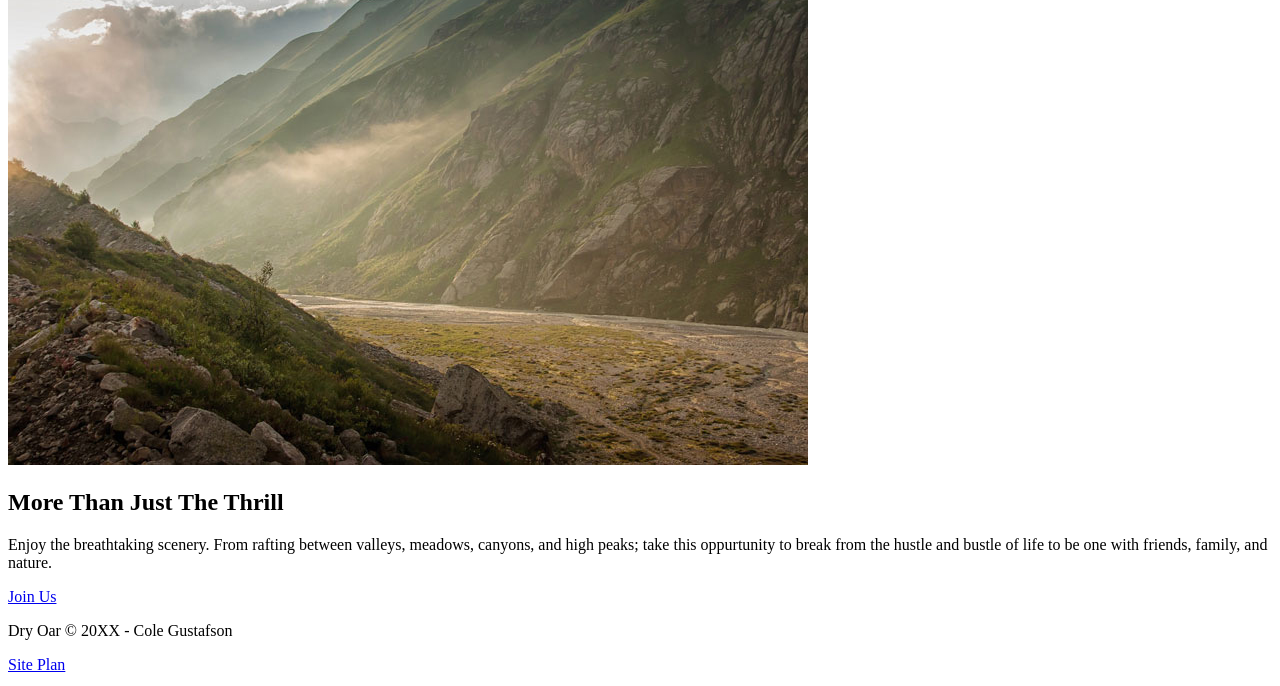
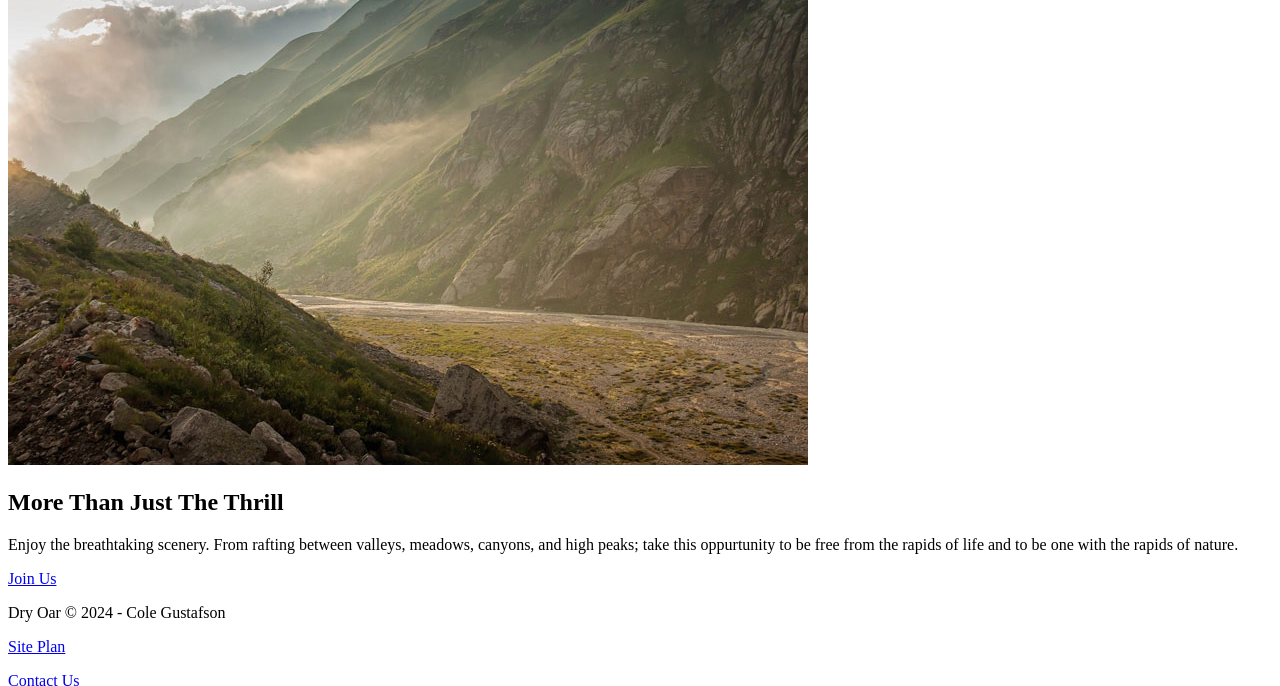
Before and after one commit to cdgustaf/WDD130, a plain HTML site: page wwr/index.html in a window 1280 px wide. Shown: the part 2908-3594 px from the top of the page. Drawn offline with Linux system fonts and the light colour scheme.

Commit message:
changed text

```diff
--- a/wwr/index.html
+++ b/wwr/index.html
@@ -48,12 +48,12 @@
             <img class="mountains" src="images/mountains.jpg" alt="Misty mountains">
             <section class="msg">
                 <h2>More Than Just The Thrill</h2>
-                <p>Enjoy the breathtaking scenery. From rafting between valleys, meadows, canyons, and high peaks; take this oppurtunity to break from the hustle and bustle of life to be one with friends, family, and nature. </p>
+                <p>Enjoy the breathtaking scenery. From rafting between valleys, meadows, canyons, and high peaks; take this oppurtunity to be free from the rapids of life and to be one with the rapids of nature. </p>
                 <a class='join' href="rivers.html">Join Us</a>
             </section>
         </main>
         <footer>
-            <p>Dry Oar &copy; 20XX - Cole Gustafson</p>
+            <p>Dry Oar &copy; 2024 - Cole Gustafson</p>
             <p><a href="site-plan-rafting.html">Site Plan</a></p>
             <p><a href="contactus.html">Contact Us</a></p>
             <div class="social">
```
